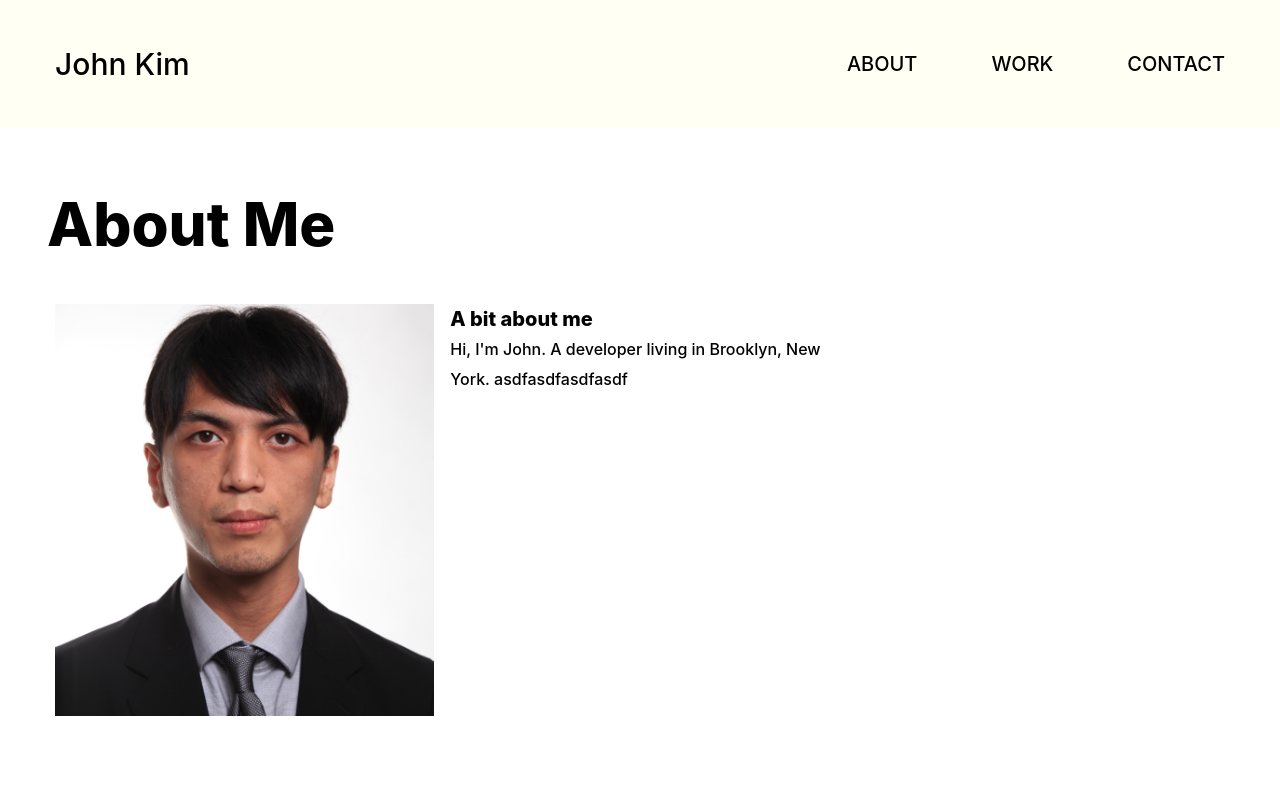
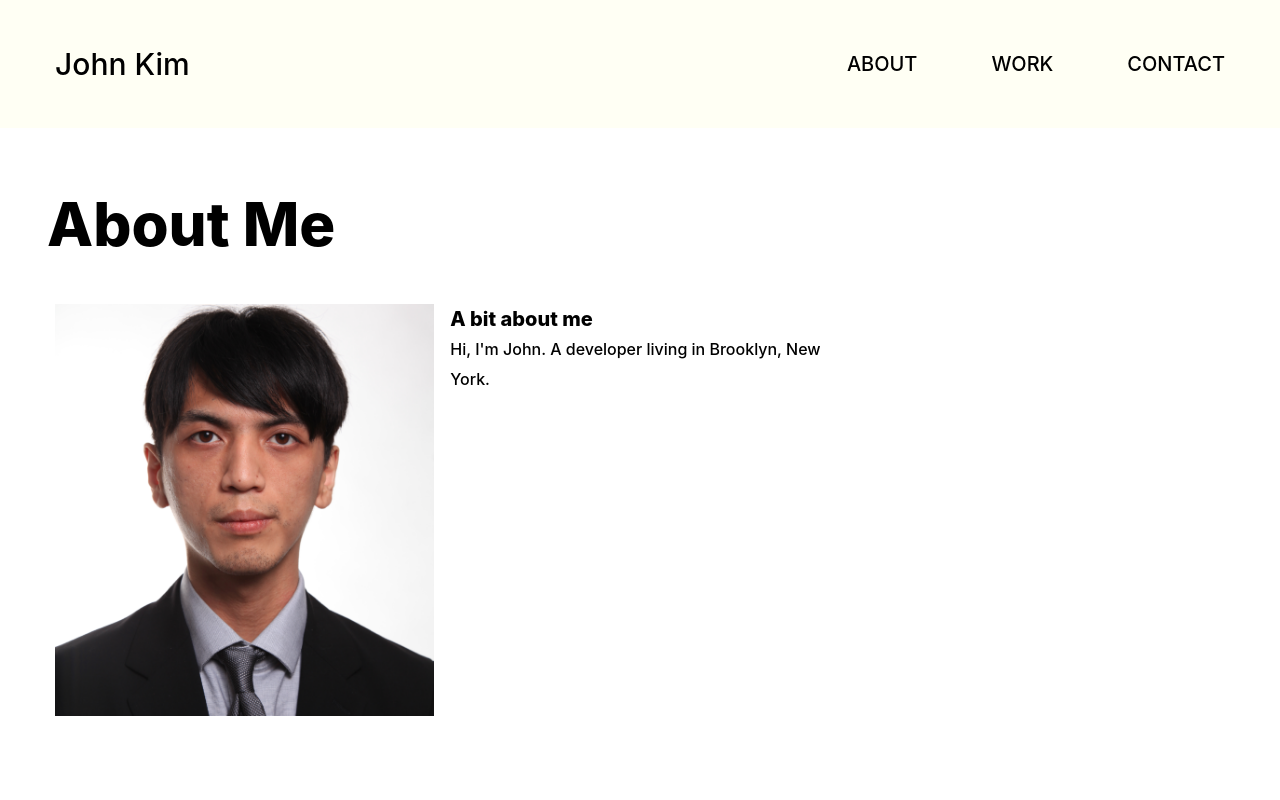
Before and after one commit to mother426/john-kim-react-portfolio, a React (Create React App) app: page / in a window 1280 px wide. Shown: the top 800 px of the page. Built offline with nearby package versions, Linux system fonts and the light colour scheme.

Commit message:
just checking lol

```diff
--- a/src/components/about/about.jsx
+++ b/src/components/about/about.jsx
@@ -23,7 +23,7 @@ const about = () => (
             <div>
               <h4 className="font32 weight800">A bit about me</h4>
               <p className="font16 weight500">
-                Hi, I'm John. A developer living in Brooklyn, New York. asdfasdfasdfasdf
+                Hi, I'm John. A developer living in Brooklyn, New York.
               </p>
             </div>
           </div>
```
